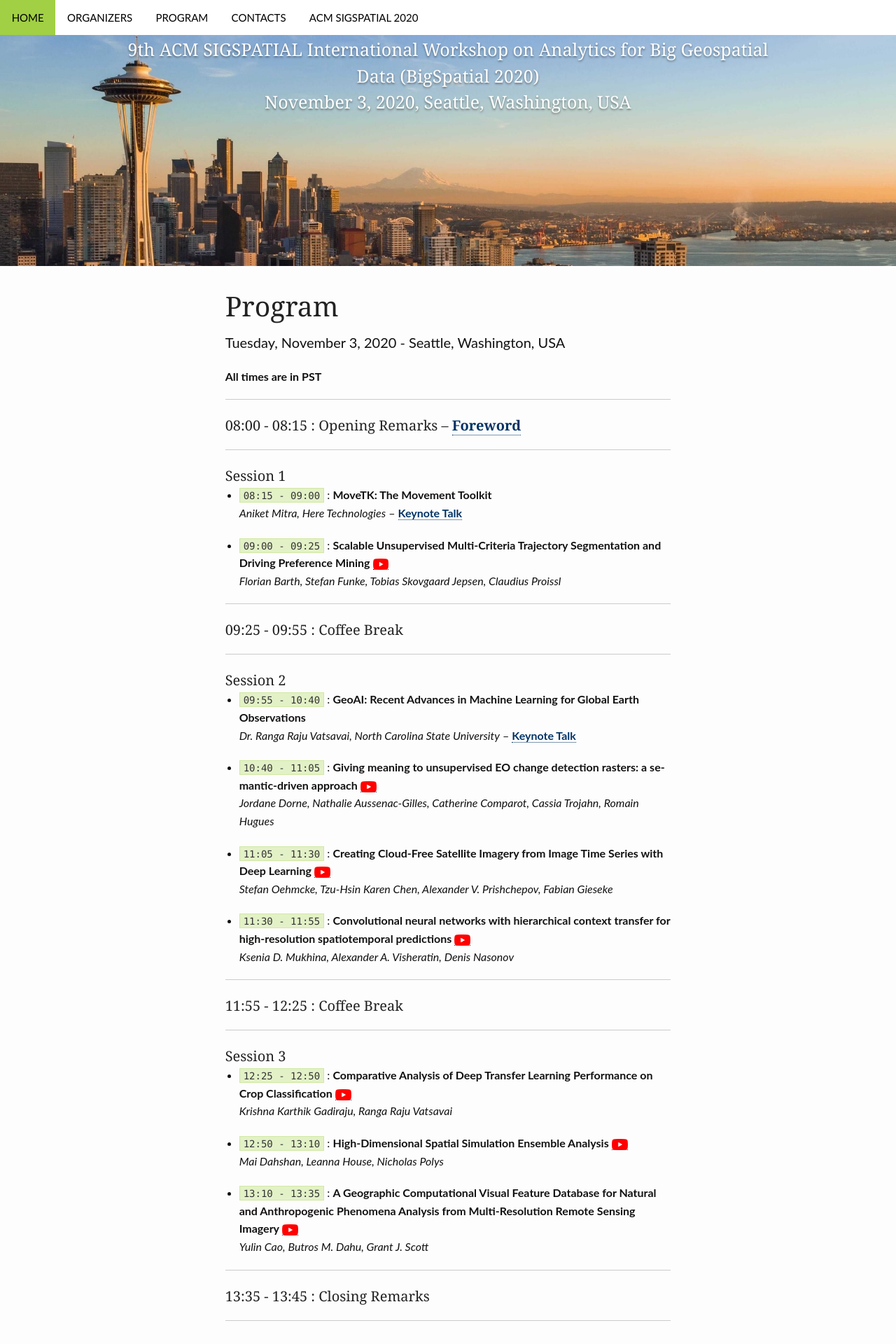
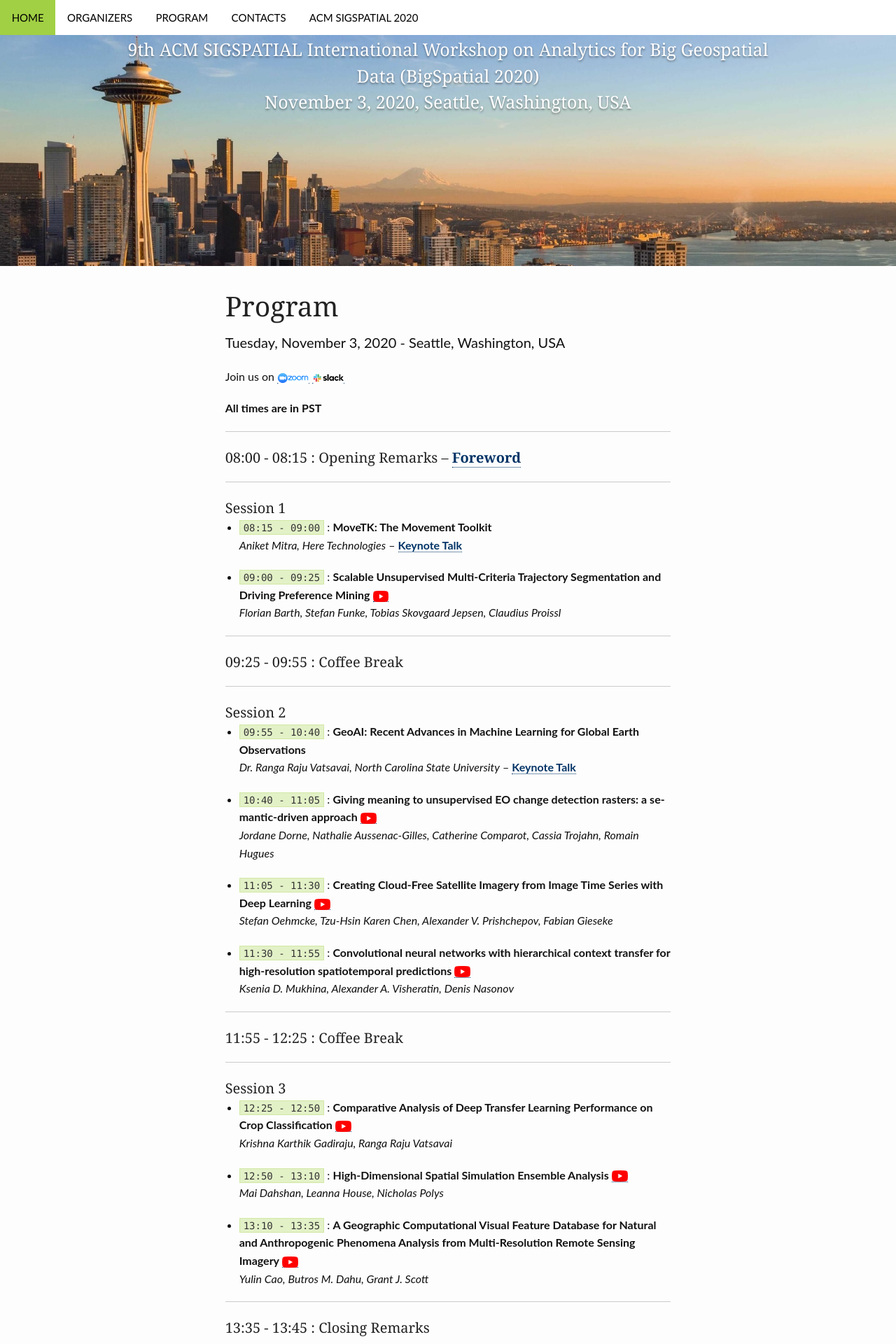
Before and after one commit to bigspatial2020/bigspatial2020.github.io, a Jekyll site: the page built from program/index.md, in a window 1280 px wide. Shown: the top 1920 px of the page at 70% size. Built offline with Jekyll 4.4.1, drawn with Linux system fonts in a browser that asks for light colours; comment, search, counter and statistics services are not loaded.

Commit message:
Update index.md

```diff
--- a/program/index.md
+++ b/program/index.md
@@ -13,12 +13,7 @@ header:
    permalink: "/program/"
 ---
 
-<style type="text/css">
-	.confimage:hover {
-		opacity: 0.5;
-		cursor: pointer;
-	}
-</style>
+Join us on <a target="_blank"  href="https://acm-org.zoom.us/j/99338092137?pwd=QmxiMzk4MXJFS3QreVNYUXJxREZDdz09"><img src="../images/zoom_icon.png" style="max-height:16px;"></a>   <a target="_blank" href="https://app.slack.com/client/T01AC1CEALW/C01BFN67K1V"><img src="../images/slack_icon.png" style="max-height:16px;"></a>
 
 **All times are in PST**
 
@@ -34,7 +29,7 @@ header:
 * `08:15 - 09:00` : **MoveTK: The Movement Toolkit**
 *Aniket Mitra, Here Technologies* -- [**Keynote Talk**](/program/keynotes/#talk1)
 
-* `09:00 - 09:25` : **Scalable Unsupervised Multi-Criteria Trajectory Segmentation and Driving Preference Mining** <a target="_blank"  href="https://youtu.be/b_zBT15eIvw"><img src="../images/youtube_icon.png" style="max-height:16px;" class="confimage"></a>
+* `09:00 - 09:25` : **Scalable Unsupervised Multi-Criteria Trajectory Segmentation and Driving Preference Mining** <a target="_blank"  href="https://youtu.be/b_zBT15eIvw"><img src="../images/youtube_icon.png" style="max-height:16px;"></a>
 *Florian Barth, Stefan Funke, Tobias Skovgaard Jepsen, Claudius Proissl*
 
 ---------------------------------------
@@ -48,13 +43,13 @@ header:
 * `09:55 - 10:40` : **GeoAI: Recent Advances in Machine Learning for Global Earth Observations**
 *Dr. Ranga Raju Vatsavai, North Carolina State University*  -- [**Keynote Talk**](/program/keynotes/#talk2)
 
-* `10:40 - 11:05` : **Giving meaning to unsupervised EO change detection rasters: a semantic-driven approach** <a target="_blank"  href="https://youtu.be/A8JFugW1qjg"><img src="../images/youtube_icon.png" style="max-height:16px;"  class="confimage"></a>
+* `10:40 - 11:05` : **Giving meaning to unsupervised EO change detection rasters: a semantic-driven approach** <a target="_blank"  href="https://youtu.be/A8JFugW1qjg"><img src="../images/youtube_icon.png" style="max-height:16px;"></a>
 *Jordane Dorne, Nathalie Aussenac-Gilles, Catherine Comparot, Cassia Trojahn, Romain Hugues*
 
-* `11:05 - 11:30` : **Creating Cloud-Free Satellite Imagery from Image Time Series with Deep Learning** <a target="_blank"  href="https://youtu.be/jlvFIyZSMac"><img src="../images/youtube_icon.png" style="max-height:16px;"  class="confimage"></a>
+* `11:05 - 11:30` : **Creating Cloud-Free Satellite Imagery from Image Time Series with Deep Learning** <a target="_blank"  href="https://youtu.be/jlvFIyZSMac"><img src="../images/youtube_icon.png" style="max-height:16px;"></a>
 *Stefan Oehmcke, Tzu-Hsin Karen Chen, Alexander V. Prishchepov, Fabian Gieseke*
 
-* `11:30 - 11:55` : **Convolutional neural networks with hierarchical context transfer for high-resolution spatiotemporal predictions** <a target="_blank"  href="https://youtu.be/QYgPWaCGai8"><img src="../images/youtube_icon.png" style="max-height:16px;"  class="confimage"></a>
+* `11:30 - 11:55` : **Convolutional neural networks with hierarchical context transfer for high-resolution spatiotemporal predictions** <a target="_blank"  href="https://youtu.be/QYgPWaCGai8"><img src="../images/youtube_icon.png" style="max-height:16px;"></a>
 *Ksenia D. Mukhina, Alexander A. Visheratin, Denis Nasonov*
 
 ---------------------------------------
@@ -65,13 +60,13 @@ header:
 
 #### Session 3
 
-* `12:25 - 12:50` : **Comparative Analysis of Deep Transfer Learning Performance on Crop Classification**  <a target="_blank"  href="https://youtu.be/5xKoJWhN61Y"><img src="../images/youtube_icon.png" style="max-height:16px;"  class="confimage"></a>
+* `12:25 - 12:50` : **Comparative Analysis of Deep Transfer Learning Performance on Crop Classification**  <a target="_blank"  href="https://youtu.be/5xKoJWhN61Y"><img src="../images/youtube_icon.png" style="max-height:16px;"></a>
 *Krishna Karthik Gadiraju, Ranga Raju Vatsavai*
 
-* `12:50 - 13:10` : **High-Dimensional Spatial Simulation Ensemble Analysis** <a target="_blank"  href="https://youtu.be/_Ndwt1Yc0Dw"><img src="../images/youtube_icon.png" style="max-height:16px;"  class="confimage"></a>
+* `12:50 - 13:10` : **High-Dimensional Spatial Simulation Ensemble Analysis** <a target="_blank"  href="https://youtu.be/_Ndwt1Yc0Dw"><img src="../images/youtube_icon.png" style="max-height:16px;"></a>
 *Mai Dahshan, Leanna House, Nicholas Polys*
 
-* `13:10 - 13:35` : **A Geographic Computational Visual Feature Database for Natural and Anthropogenic Phenomena Analysis from Multi-Resolution Remote Sensing Imagery** <a target="_blank"  href="https://youtu.be/dNcfVzvXgV8"><img src="../images/youtube_icon.png" style="max-height:16px;" class="confimage"></a>
+* `13:10 - 13:35` : **A Geographic Computational Visual Feature Database for Natural and Anthropogenic Phenomena Analysis from Multi-Resolution Remote Sensing Imagery** <a target="_blank"  href="https://youtu.be/dNcfVzvXgV8"><img src="../images/youtube_icon.png" style="max-height:16px;"></a>
 *Yulin Cao, Butros M. Dahu, Grant J. Scott*
 
 ---------------------------------------
```
Also changed, not shown: images/slack_icon.png (added), images/zoom_icon.png (added).
